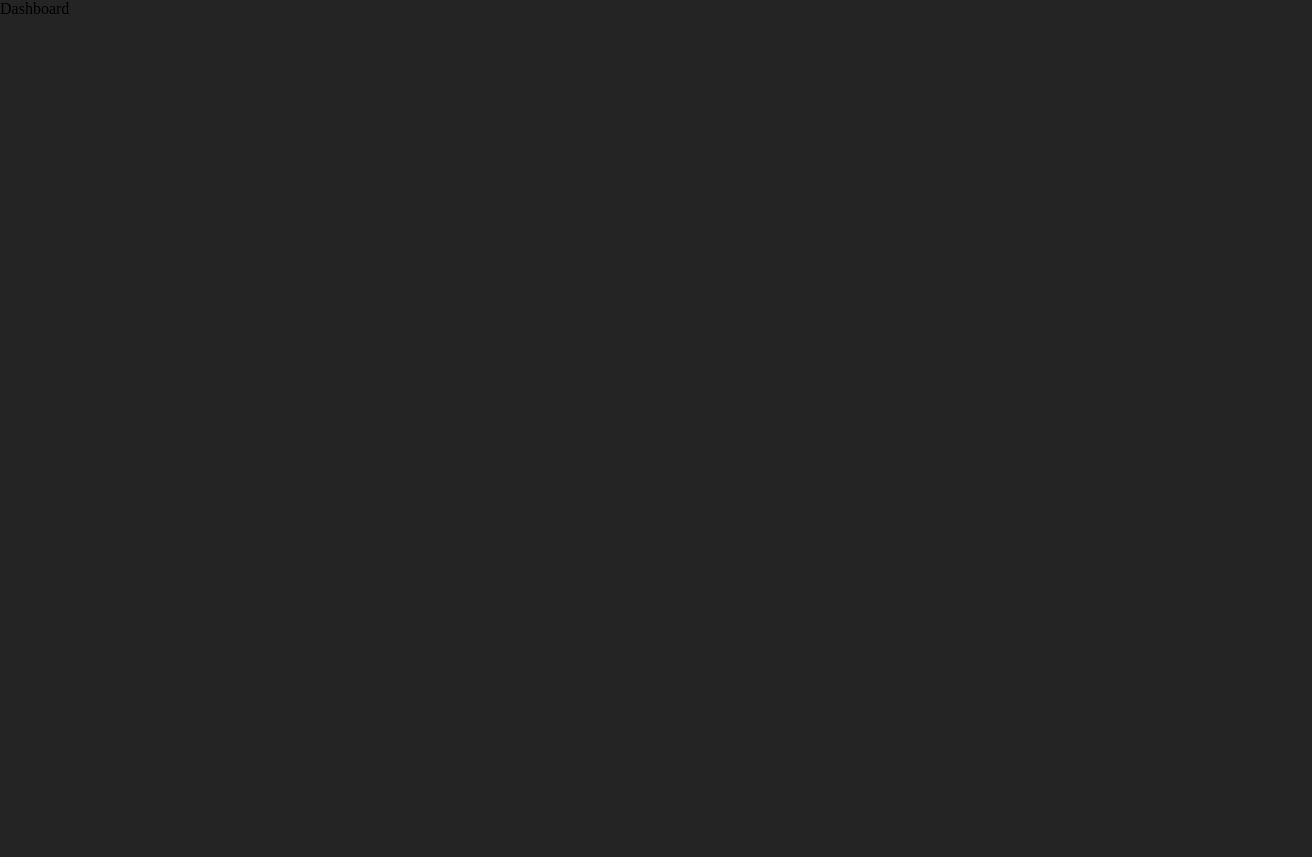
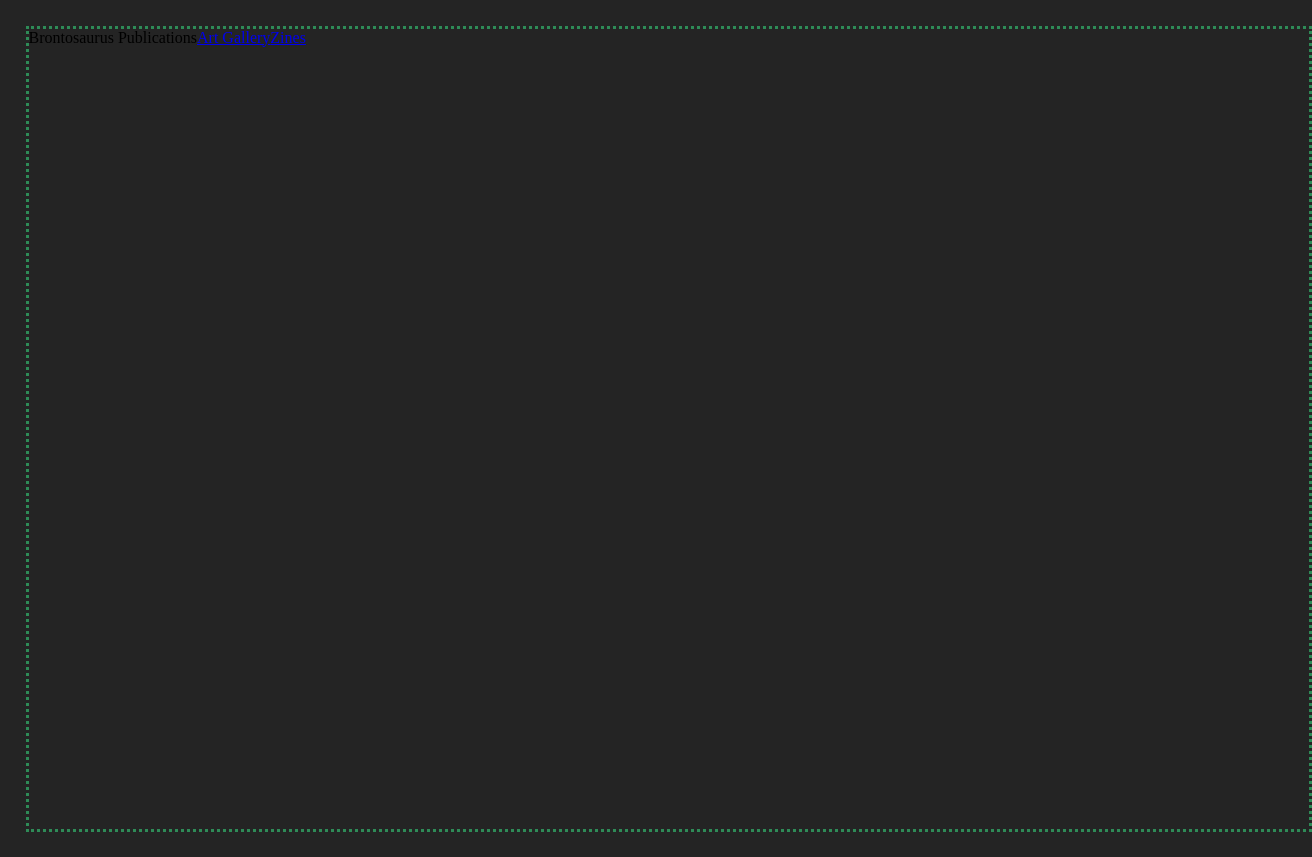
Before and after one commit to hightowerbuilds/brontosaurus-publications, a React (Vite) app: page /dashboard in a window 1280 px wide. Shown: the whole page, 1312 px wide, since content can reach past the window. Before the commit the page ends 800 px from the top, so only its background shows below. Built offline with nearby package versions, Linux system fonts and the light colour scheme.

Commit message:
april21.1

```diff
--- a/src/App.jsx
+++ b/src/App.jsx
@@ -2,7 +2,8 @@ import './App.css'
 import { Route, Routes } from 'react-router-dom'
 import Dashboard from './pages/Dashboard'
 import Landing from './pages/Landing'
-
+import Gallery from './pages/Gallery'
+import Zines from './pages/Zines'
 
 
 function App() {
@@ -11,6 +12,8 @@ function App() {
     <Routes>
     <Route path="/landing" element={<Landing />} />
     <Route path="/dashboard" element={<Dashboard />} />
+    <Route path="/gallery" element={<Gallery />}/>
+    <Route path='/zines' element={<Zines />}/>
   </ Routes>
   )
 }
--- a/src/pages/Dashboard.jsx
+++ b/src/pages/Dashboard.jsx
@@ -1,6 +1,24 @@
+import { NavLink } from "react-router-dom"
+
 
 export default function Dashboard() {
   return (
-    <div>Dashboard</div>
+    <div style={{
+      height: '100vh',
+      width: '100%',
+      border: '3px seagreen dotted',
+      margin: '2%'
+    }}>
+
+      <div style={{
+        display: 'inline-flex'
+      }}>
+        <p>Brontosaurus Publications</p>
+        <NavLink to='/gallery' >Art Gallery</NavLink>
+        <NavLink to='/zines'> Zines </NavLink>
+      </div>
+
+
+    </div>
   )
 }
--- /dev/null
+++ b/src/pages/Gallery.jsx
@@ -0,0 +1,7 @@
+
+
+export default function Gallery() {
+  return (
+    <div>Gallery</div>
+  )
+}
--- /dev/null
+++ b/src/pages/Zines.jsx
@@ -0,0 +1,6 @@
+
+export default function Zines() {
+  return (
+    <div>Zines</div>
+  )
+}
```
